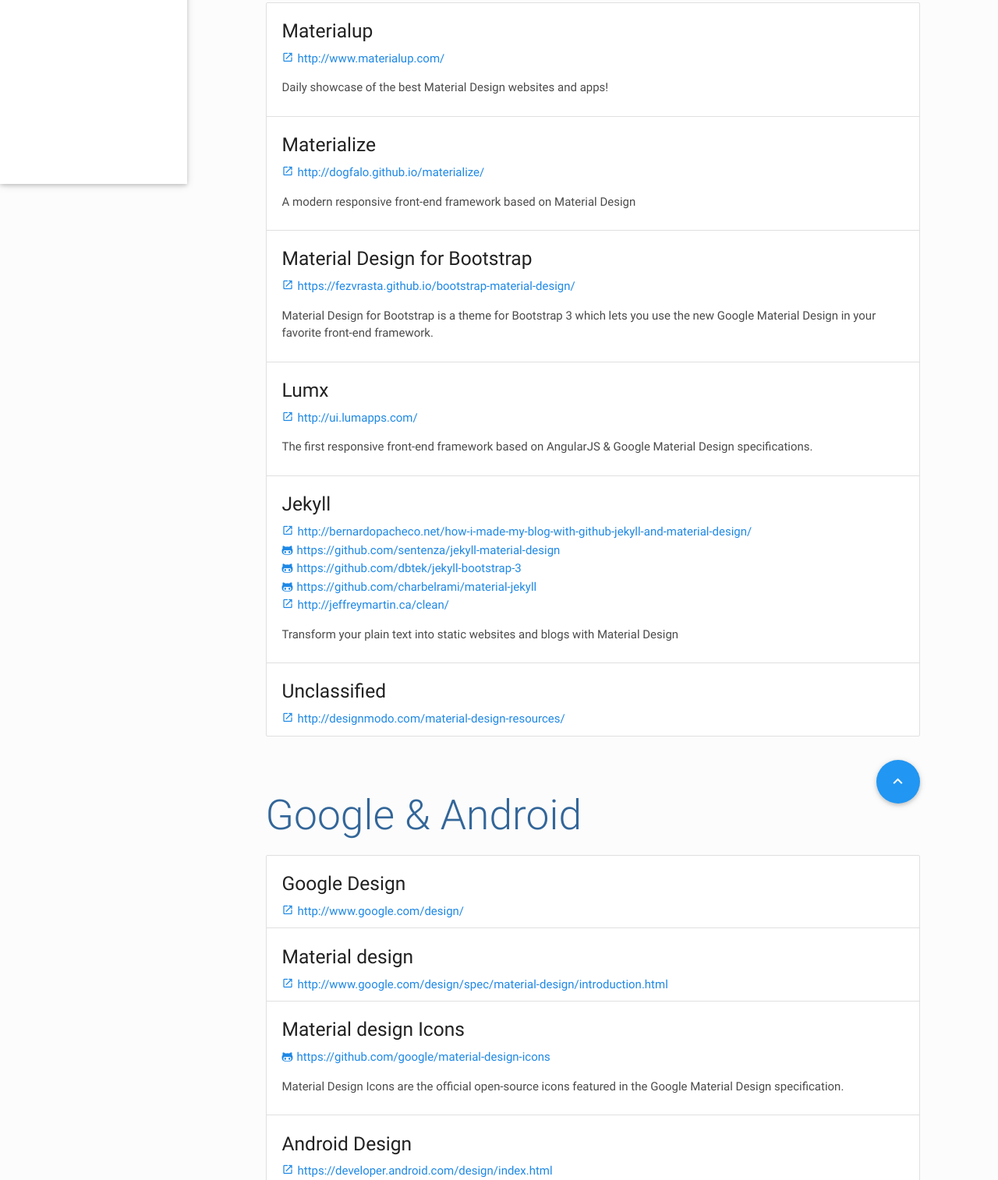
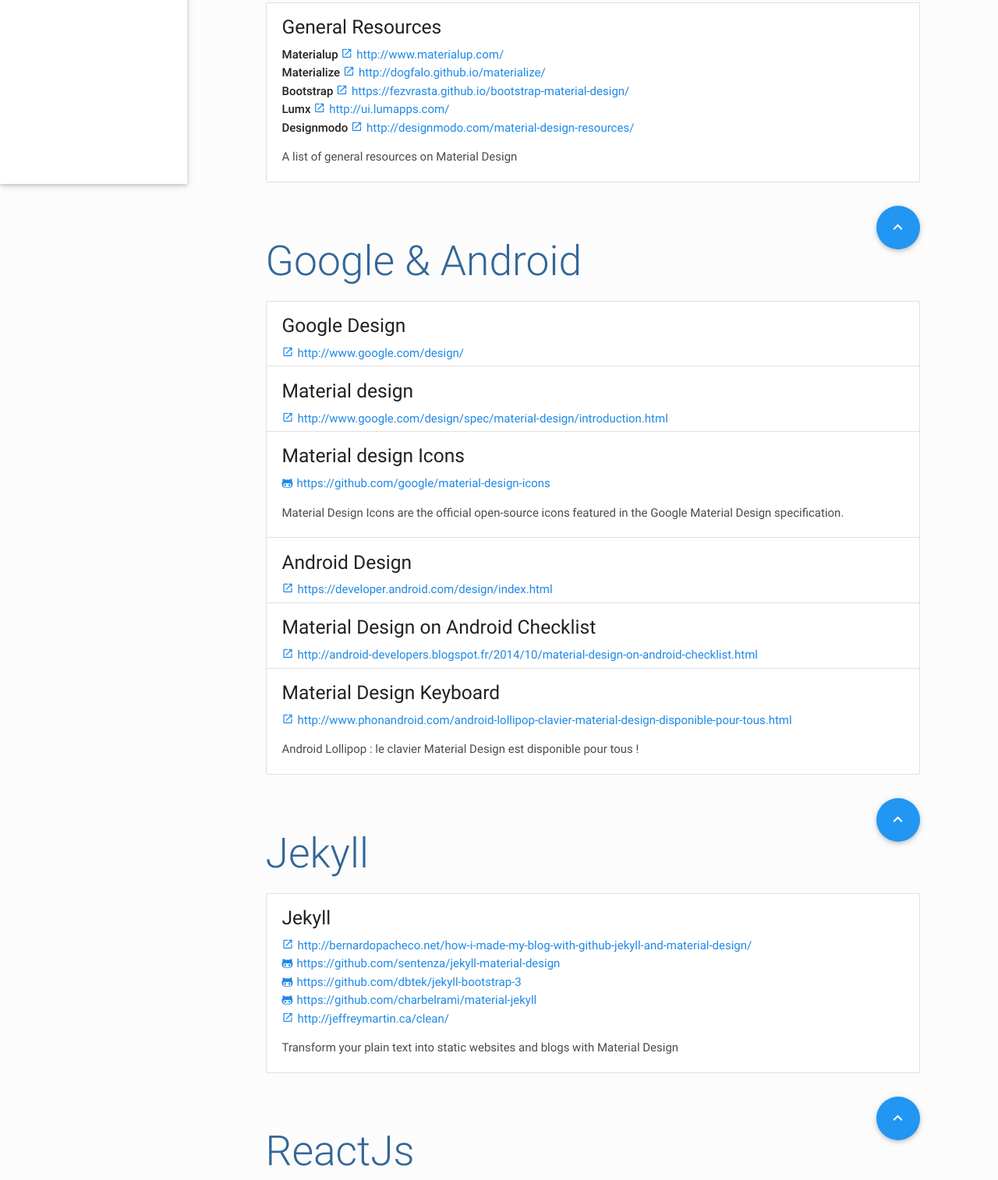
Before and after one commit to ypereirareis/material-design-resources, a plain HTML site: page index.html in a window 1280 px wide. Shown: the part 624-2138 px from the top of the page at 78% size. Drawn offline with nearby package versions, Linux system fonts and the light colour scheme.

Commit message:
More again and refacto

```diff
--- a/index.html
+++ b/index.html
@@ -20,6 +20,7 @@
 
       <li class="bold"><a href="#general">General</a></li>
       <li class="bold"><a href="#google">Google & Android</a></li>
+      <li class="bold"><a href="#jekyll">Jekyll</a></li>
       <li class="bold"><a href="#reactjs">ReactJs</a></li>
       <li class="bold"><a href="#angularjs">AngularJs</a></li>
       <li class="bold"><a href="#polymer">Polymer</a></li>
@@ -67,41 +68,14 @@
 
         <ul class="collection">
           <li class="collection-item">
-          <h5>Materialup</h5>
-          <a target="_blank" href="http://www.materialup.com/">http://www.materialup.com/</a>
-          <p>Daily showcase of the best Material Design websites and apps!</p>
+            <h5>General Resources</h5>
+            <strong>Materialup</strong> <a target="_blank" href="http://www.materialup.com/">http://www.materialup.com/</a><br />
+            <strong>Materialize</strong> <a target="_blank" href="http://dogfalo.github.io/materialize/">http://dogfalo.github.io/materialize/</a><br />
+            <strong>Bootstrap</strong> <a target="_blank" href="https://fezvrasta.github.io/bootstrap-material-design/">https://fezvrasta.github.io/bootstrap-material-design/</a><br />
+            <strong>Lumx</strong> <a target="_blank" href="http://ui.lumapps.com/">http://ui.lumapps.com/</a><br />
+            <strong>Designmodo</strong> <a target="_blank" href="http://designmodo.com/material-design-resources/">http://designmodo.com/material-design-resources/</a>
+            <p>A list of general resources on Material Design</p>
           </li>
-        <li class="collection-item">
-          <h5>Materialize</h5>
-          <a target="_blank" href="http://dogfalo.github.io/materialize/">http://dogfalo.github.io/materialize/</a>
-          <p>A modern responsive front-end framework based on Material Design</p>
-        </li>
-        <li class="collection-item">
-          <h5>Material Design for Bootstrap</h5>
-          <a target="_blank" href="https://fezvrasta.github.io/bootstrap-material-design/">https://fezvrasta.github.io/bootstrap-material-design/</a>
-          <p>Material Design for Bootstrap is a theme for Bootstrap 3 which lets you use the new Google Material Design
-            in your favorite front-end framework.</p>
-        </li>
-        <li class="collection-item">
-          <h5>Lumx</h5>
-          <a target="_blank" href="http://ui.lumapps.com/">http://ui.lumapps.com/</a>
-          <p>The first responsive front-end framework based on AngularJS & Google Material Design specifications.</p>
-        </li>
-        <li class="collection-item">
-          <h5>Jekyll</h5>
-          <a target="_blank" href="http://bernardopacheco.net/how-i-made-my-blog-with-github-jekyll-and-material-design/">http://bernardopacheco.net/how-i-made-my-blog-with-github-jekyll-and-material-design/</a><br />
-          <a target="_blank" href="https://github.com/sentenza/jekyll-material-design">https://github.com/sentenza/jekyll-material-design</a><br />
-          <a target="_blank" href="https://github.com/dbtek/jekyll-bootstrap-3">https://github.com/dbtek/jekyll-bootstrap-3</a><br />
-          <a target="_blank" href="https://github.com/charbelrami/material-jekyll">https://github.com/charbelrami/material-jekyll</a><br />
-          <a target="_blank" href="http://jeffreymartin.ca/clean/">http://jeffreymartin.ca/clean/</a>
-          <p>Transform your plain text into static websites and blogs with Material Design</p>
-        </li>
-
-        <li class="collection-item">
-          <h5>Unclassified</h5>
-          <a target="_blank" href="http://designmodo.com/material-design-resources/">http://designmodo.com/material-design-resources/</a><br />
-        </li>
-
         </ul>
       </div>
 
@@ -138,6 +112,24 @@
             <a href="http://www.phonandroid.com/android-lollipop-clavier-material-design-disponible-pour-tous.html" target="_blank">http://www.phonandroid.com/android-lollipop-clavier-material-design-disponible-pour-tous.html</a>
             <p>Android Lollipop : le clavier Material Design est disponible pour tous !</p>
           </li>
+        </ul>
+      </div>
+
+      <a class="btn-floating btn-large waves-effect waves-light right" href="#"><i class="mdi-navigation-expand-less"></i></a>
+
+      <div id="jekyll" class="section scrollspy">
+        <h2 class="header">Jekyll</h2>
+        <ul class="collection">
+          <li class="collection-item">
+            <h5>Jekyll</h5>
+            <a target="_blank" href="http://bernardopacheco.net/how-i-made-my-blog-with-github-jekyll-and-material-design/">http://bernardopacheco.net/how-i-made-my-blog-with-github-jekyll-and-material-design/</a><br />
+            <a target="_blank" href="https://github.com/sentenza/jekyll-material-design">https://github.com/sentenza/jekyll-material-design</a><br />
+            <a target="_blank" href="https://github.com/dbtek/jekyll-bootstrap-3">https://github.com/dbtek/jekyll-bootstrap-3</a><br />
+            <a target="_blank" href="https://github.com/charbelrami/material-jekyll">https://github.com/charbelrami/material-jekyll</a><br />
+            <a target="_blank" href="http://jeffreymartin.ca/clean/">http://jeffreymartin.ca/clean/</a>
+            <p>Transform your plain text into static websites and blogs with Material Design</p>
+          </li>
+
         </ul>
       </div>
 
```
Also changed, not shown: css/materialize.css. Lines whose indentation alone changed are shown as unchanged.
